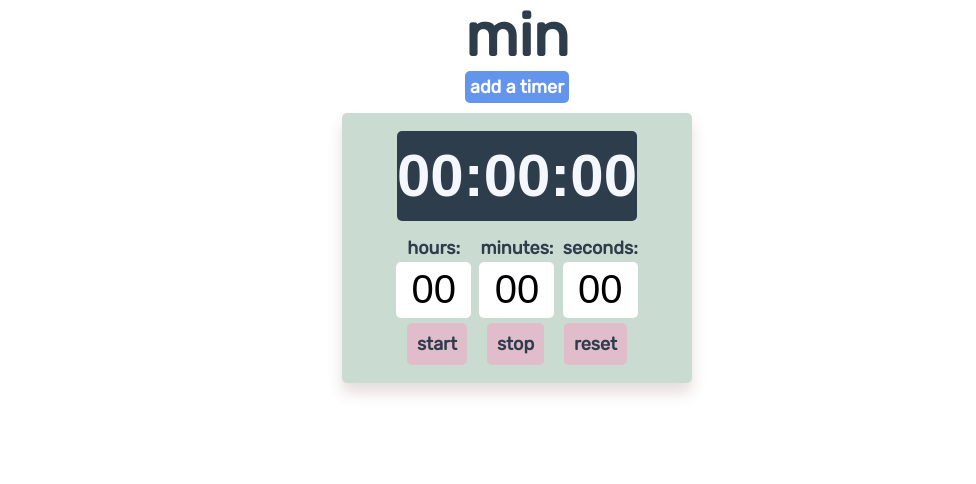
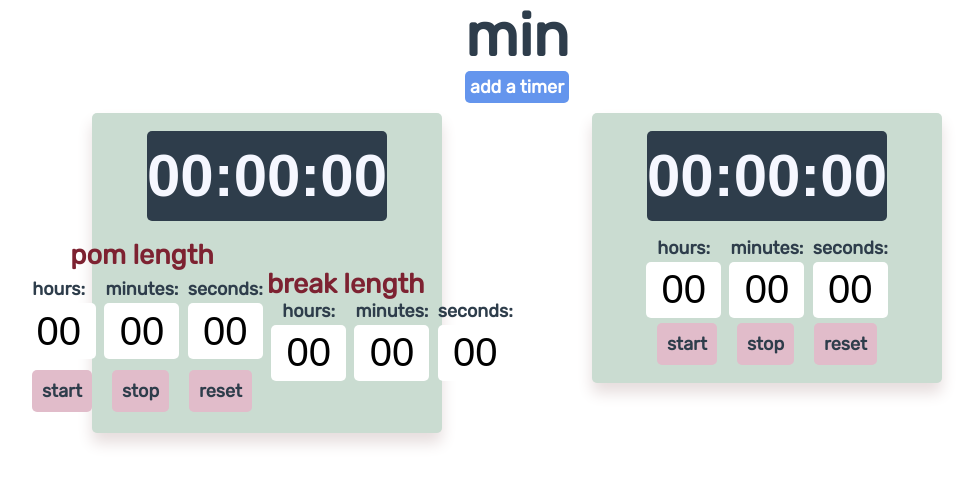
Before and after one commit to SarnaKhmel/min-client, a React (Create React App) app: page / in a window 1280 px wide. Both pictures are taken after a click on the element "add a timer". Shown: the top 484 px of the page, without its empty margins (123-1099 px from the left). Built offline with nearby package versions, Linux system fonts and the light colour scheme; a web font is replaced by a local one.

Commit message:
began building pom timer

```diff
--- a/src/App.js
+++ b/src/App.js
@@ -34,6 +34,7 @@ class App extends Component {
         <div><h1>min</h1></div>
         <div className="add-timer-button" onClick={this.handleAddTimer}>add a timer</div>
         <div className="timers-container">
+          <Timer isPomodoro="true" />
           {this.renderTimersFromReduxStore()}
         </div>
       </div>
--- a/src/components/Timer/Timer.css
+++ b/src/components/Timer/Timer.css
@@ -12,11 +12,30 @@
     box-shadow: 0px 10px 15px rgb(230, 221, 221);
 }
 
+.timer.pom {
+    height: 300px;
+}
+
+.timer.pom h2 {
+    padding: 0;
+    margin: 0;
+    color: rgb(125, 34, 49);
+}
+
+.pom-input-container {
+    display: flex;
+    align-items: center;
+    justify-content: space-around;
+}
+
+.timer.pom .timer-buttons-and-inputs{
+    height: 180px;
+}
+
 .timer-buttons {
     display: flex;
     justify-content: space-around;
     width: 240px;
-
 }
 
 .timer-counter {
--- a/src/components/Timer/Timer.js
+++ b/src/components/Timer/Timer.js
@@ -15,6 +15,22 @@ export default class Timer extends Component {
     timerSeconds: "00",
     isPomodoro: false,
     breakMinutes: "00"
+  }
+
+  componentDidMount() {
+    this.isPomodoro();
+  }
+
+  isPomodoro = () => {
+    if (this.props.isPomodoro) {
+      this.setState({
+        isPomodoro: true
+      })
+    } else {
+      this.setState({
+        isPomodoro: false
+      })
+    }
   }
 
   // Calculates the number of seconds equivalent to what the user inputs for the timer's length
@@ -97,7 +113,52 @@ export default class Timer extends Component {
 
   render() {
     if (this.state.isPomodoro) {
-      return;
+      return (
+        <div className="timer pom">
+          <div className="timer-counter">{calculateAndRenderTimer(this.state.currentTime, this.state.intervalNum)}</div>
+          <div className="pom-input-container">
+            <div className="timer-buttons-and-inputs">
+              <h2>pom length</h2>
+              <div className="length-input-wrapper">
+                <label className="length-input-label">
+                  hours:
+                  <input maxLength="2" className="length-input" type="text" value={this.state.timerHours} onChange={this.handleInputChange} name="timerHours" />
+                </label>
+                <label className="length-input-label">
+                  minutes:
+                  <input maxLength="2" className="length-input" type="text" value={this.state.timerMinutes} onChange={this.handleInputChange} name="timerMinutes" />
+                </label>
+                <label className="length-input-label">
+                  seconds:
+                  <input maxLength="2" className="length-input" type="text" value={this.state.timerSeconds} onChange={this.handleInputChange} name="timerSeconds" />
+                </label>
+              </div>
+              <div className="timer-buttons">
+                  <div className="timer-button start" onClick={this.handleStartClick}>start</div>
+                  <div className="timer-button stop" onClick={this.handleStopClick}>stop</div>
+                  <div className="timer-button reset" onClick={this.handleResetClick}>reset</div>
+              </div>
+            </div>
+            <div className="break-inputs">
+              <h2>break length</h2>
+              <div className="length-input-wrapper">
+                <label className="length-input-label">
+                  hours:
+                  <input maxLength="2" className="length-input" type="text" value={this.state.timerHours} onChange={this.handleInputChange} name="timerHours" />
+                </label>
+                <label className="length-input-label">
+                  minutes:
+                  <input maxLength="2" className="length-input" type="text" value={this.state.timerMinutes} onChange={this.handleInputChange} name="timerMinutes" />
+                </label>
+                <label className="length-input-label">
+                  seconds:
+                  <input maxLength="2" className="length-input" type="text" value={this.state.timerSeconds} onChange={this.handleInputChange} name="timerSeconds" />
+                </label>
+              </div>
+            </div>
+          </div>
+        </div>
+      )
     } else {
       return (
         <div id={uuid()} className="timer">
```
